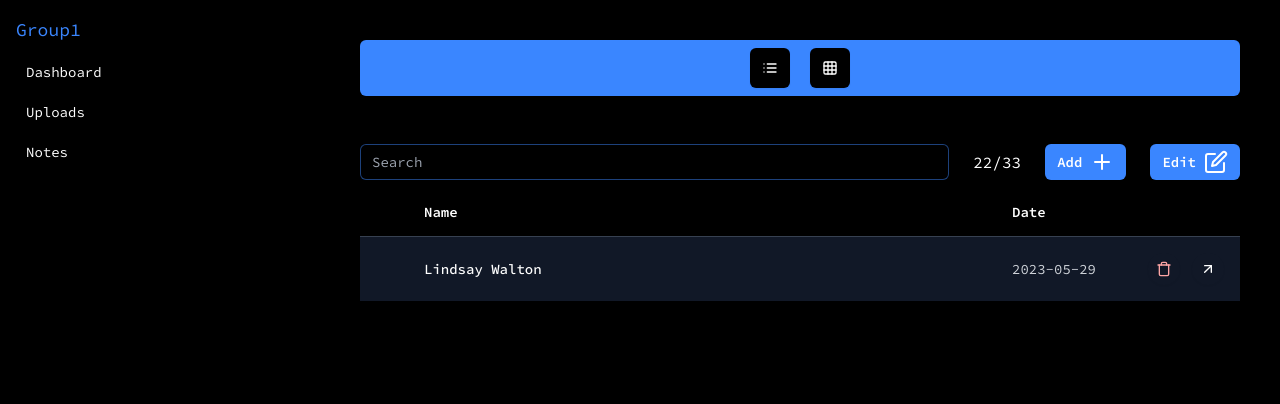
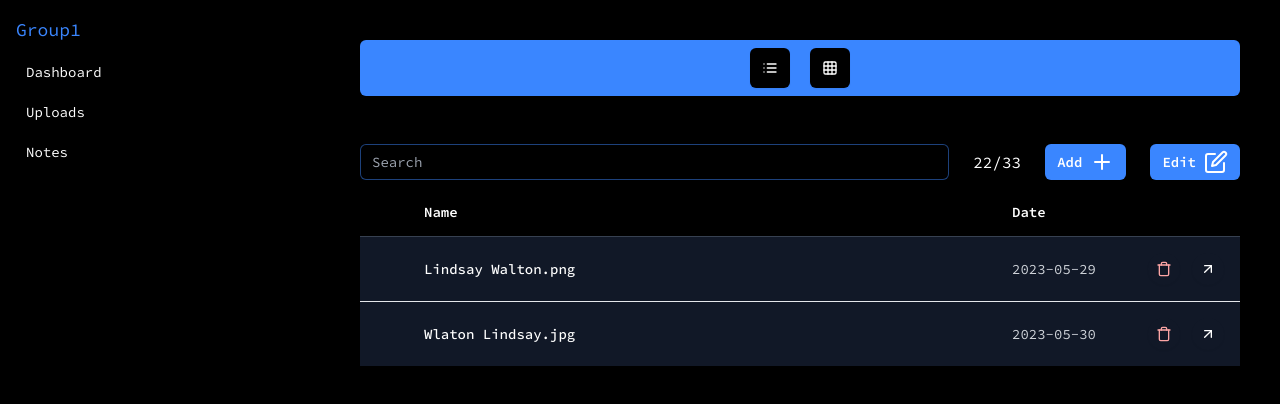
Before and after one commit to BRAVO68WEB/shx, a Next.js app in the folder packages/dashboard/: page /dashboard/uploads in a window 1280 px wide. Shown: the top 404 px of the page. Built offline with nearby package versions, Linux system fonts and the light colour scheme.

Commit message:
added another test data

```diff
--- a/packages/dashboard/components/Lists/UploadsList/LinearList.tsx
+++ b/packages/dashboard/components/Lists/UploadsList/LinearList.tsx
@@ -7,8 +7,13 @@ import Modal from '@/components/Modal';
 
 const files: UploadsListFile[] = [
 	{
-		name: 'Lindsay Walton',
+		name: 'Lindsay Walton.png',
 		date: '2023-05-29T08:08:07.289624+00:00',
+		src: 'https://cdn.pixabay.com/photo/2015/12/01/20/28/road-1072821_1280.jpg',
+	},
+	{
+		name: 'Wlaton Lindsay.jpg',
+		date: '2023-05-30T08:08:07.289624+00:00',
 		src: 'https://cdn.pixabay.com/photo/2015/12/01/20/28/road-1072821_1280.jpg',
 	},
 ];
```
